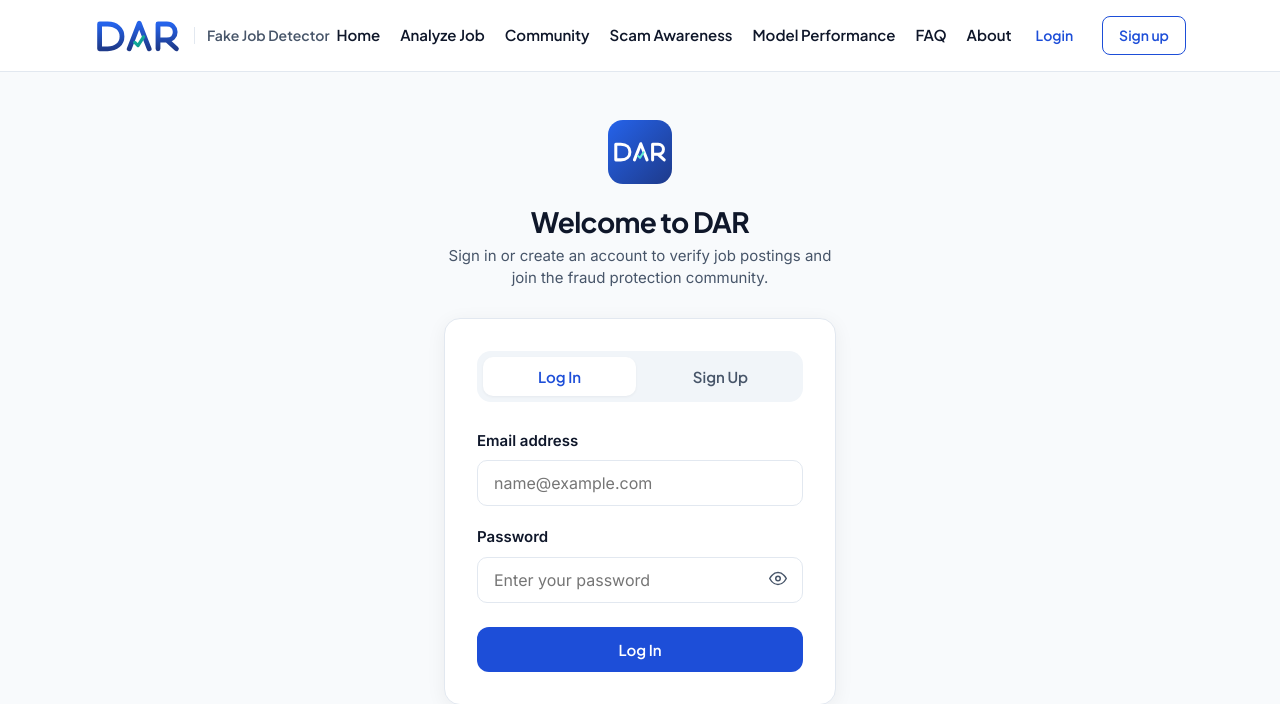
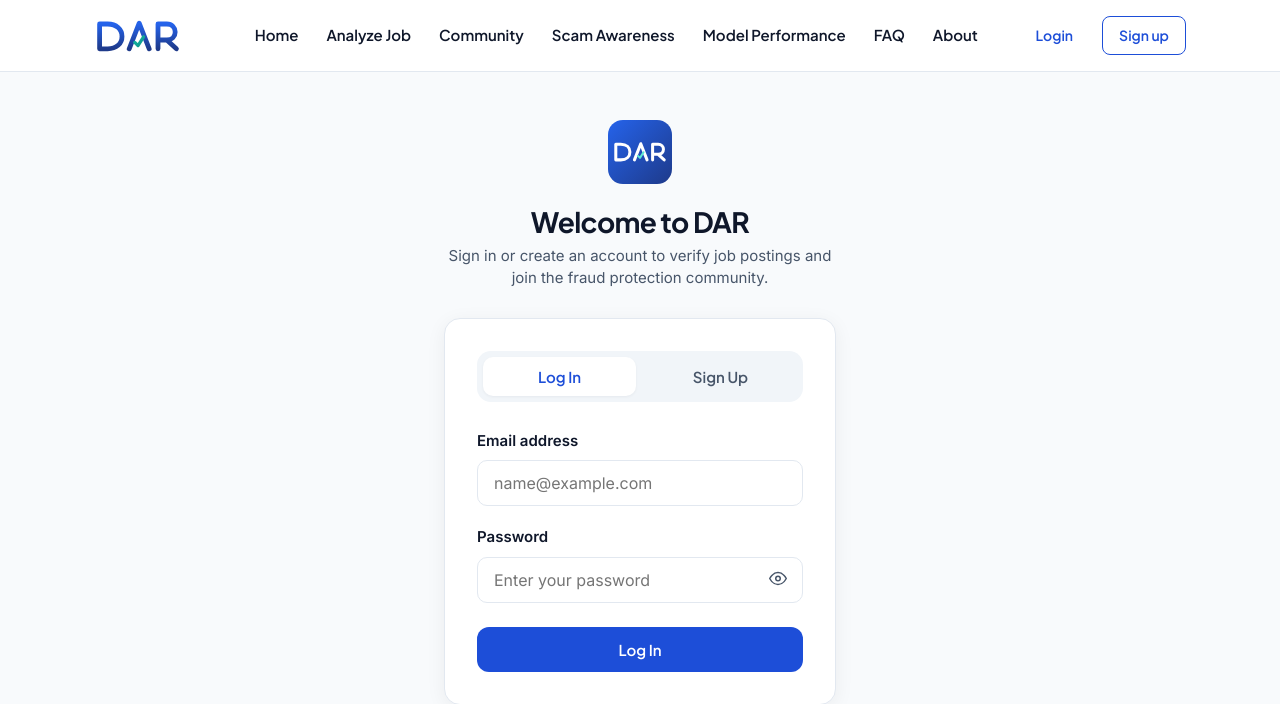
Before and after one commit to devanshmittal30/dar-fake-job-detector, a Flask app: page /auth in a window 1280 px wide. Shown: the top 704 px of the page. Run offline with Flask 3, Linux system fonts and the light colour scheme; parts of the project's set-up code (start-up, migrations or seed data) failed here and were passed over.

Commit message:
style(header): remove descriptor line and widen desktop nav spacing for clean layout

```diff
--- a/app/static/css/main.css
+++ b/app/static/css/main.css
@@ -449,19 +449,14 @@ main {
 }
 
 .header-descriptor {
-  font-family: var(--font-heading);
-  font-size: 0.875rem;
-  font-weight: 600;
-  color: var(--text-muted);
-  border-left: 1px solid var(--border);
-  padding-left: 0.75rem;
-  line-height: 1.2;
+  display: none;
 }
 
 .nav-desktop {
   display: flex;
   align-items: center;
-  gap: 1.25rem;
+  gap: 1.75rem;
+  margin-left: 2rem;
 }
 
 .nav-link {
```
